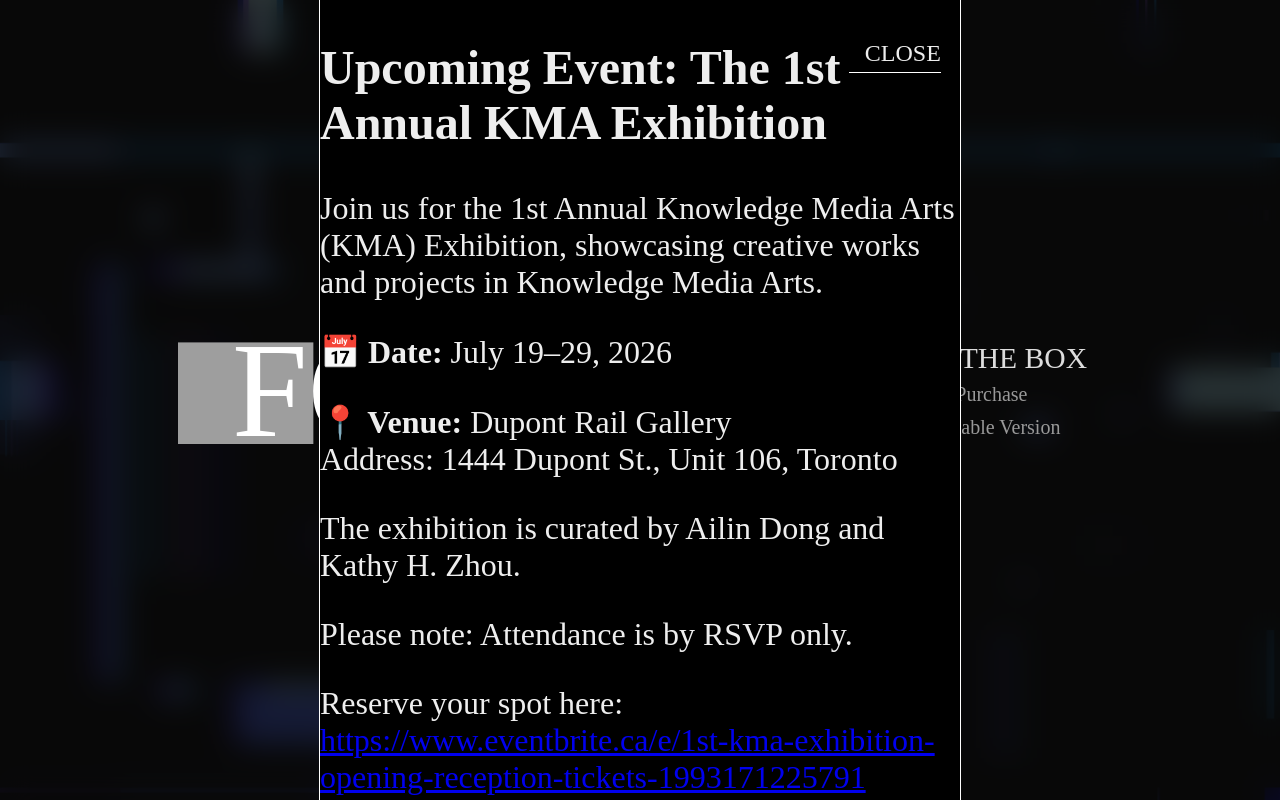
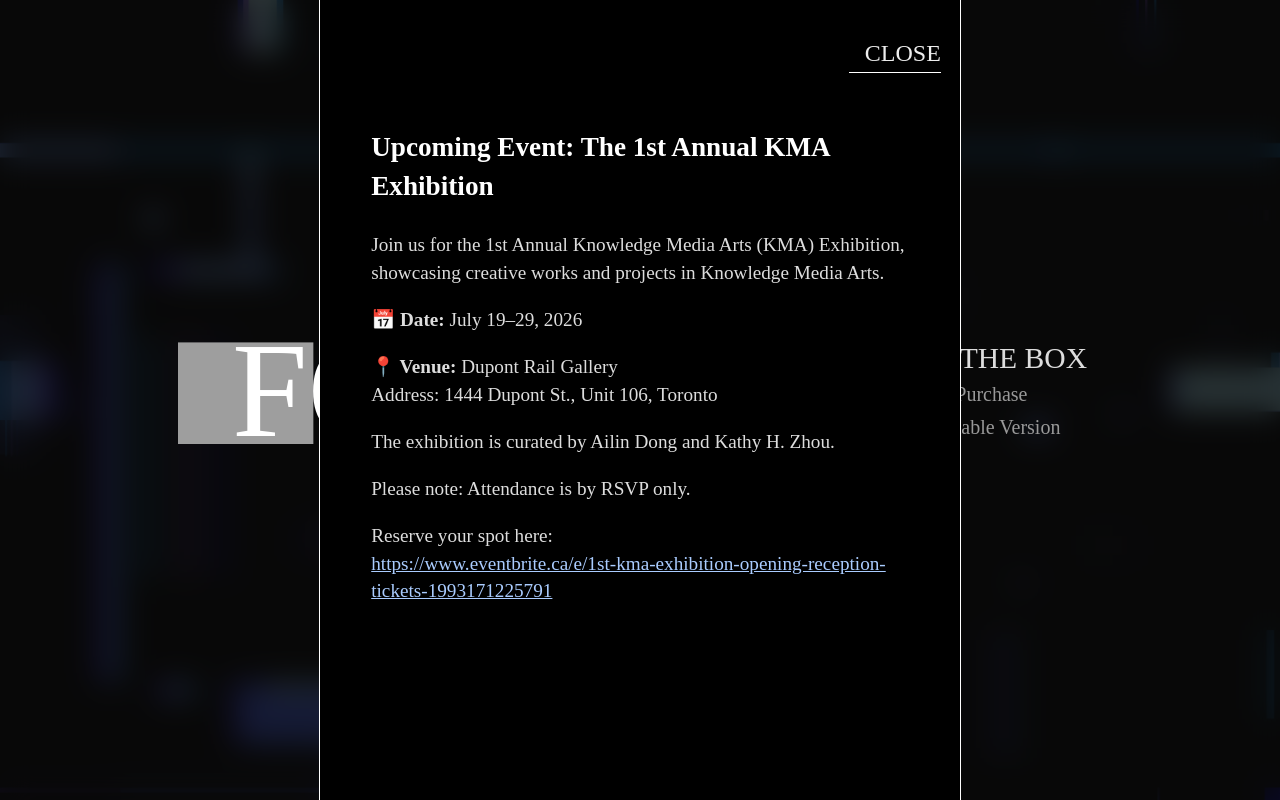
Before and after one commit to FoA-game/FoA-website-New, a website: page index.html in a window 1280 px wide. Both pictures are taken after a click on the link "Current Events". Drawn offline with Linux system fonts and the light colour scheme; grey boxes are pictures that could not be loaded; a web font is replaced by a local one.

Commit message:
Modify opacity values and add eventContent styles
Updated opacity settings and fixed typo in CSS.

```diff
--- a/site_global_ver_0.0.1.css
+++ b/site_global_ver_0.0.1.css
@@ -172,7 +172,7 @@ Layer notes:
 	width: 17vh;
 	align-content: center;
 	font-size: 3vh;
-	opacity: 1;
+	opacity: 0;
 	transition: 0.5s ease;
 	background-image: url(images/foa-logo.png);
 	background-size: contain;
@@ -387,10 +387,29 @@ Layer notes:
 	top: 0%;
 	transform: translate(-50%,0);
 	background-color: rgba(0,0,0,1);
-	opaity: 0;
+	opacity: 0;
 	border-left: 1px #fff solid;
 	border-right: 1px #fff solid;
 	transition: 0.75s ease-in-out;
+}
+
+.eventContent{
+	width: min(42vw, 760px);
+	margin: 16vh auto 8vh;
+	color: #ddd;
+	font-size: 2.4vh;
+	line-height: 1.45;
+}
+
+.eventContent h2{
+	margin: 0 0 3vh;
+	color: #fff;
+	font-size: 3.4vh;
+}
+
+.eventContent a{
+	color: #acf;
+	word-break: break-word;
 }
 
 #mailSignUpContainer{
```
